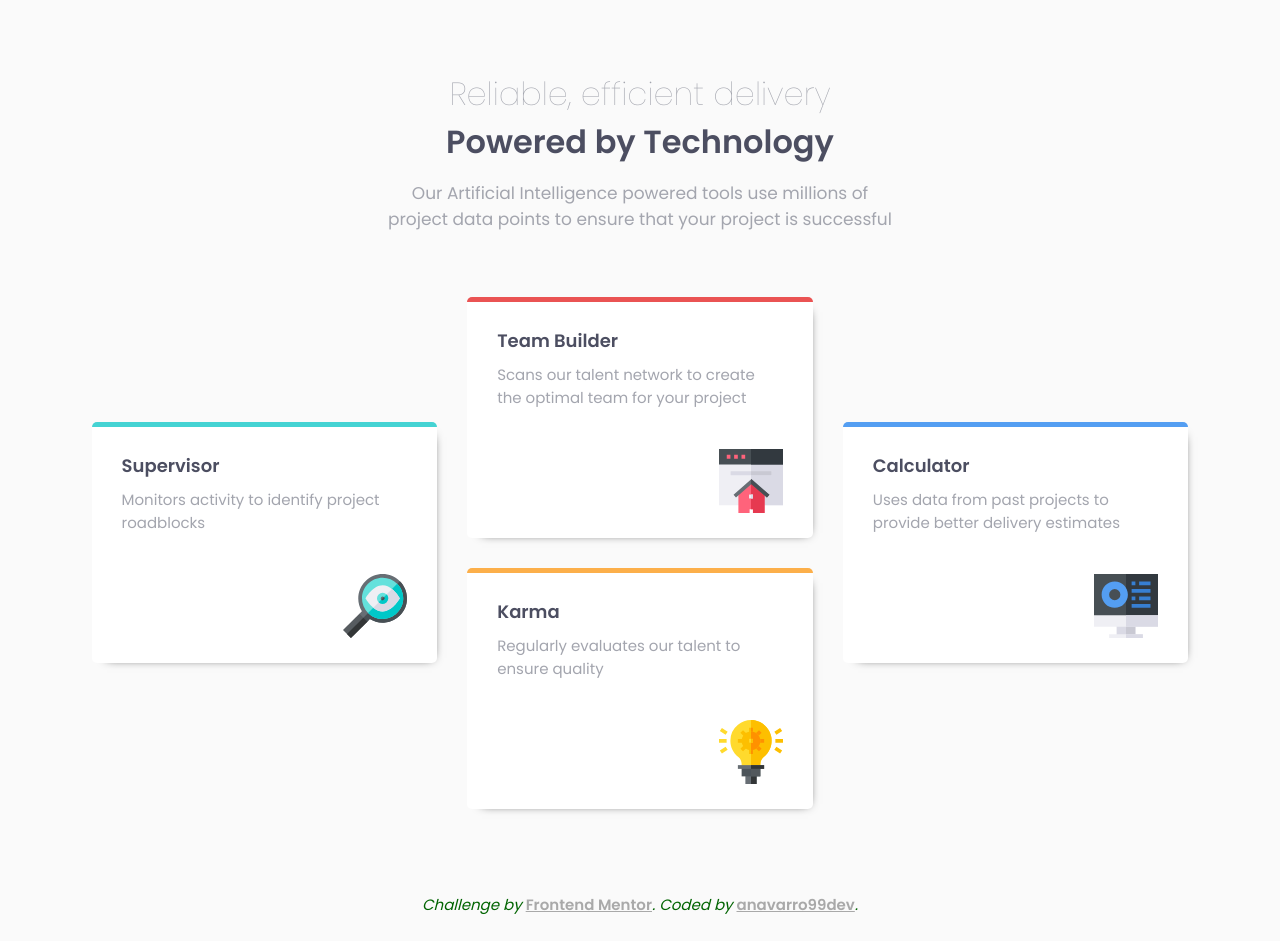
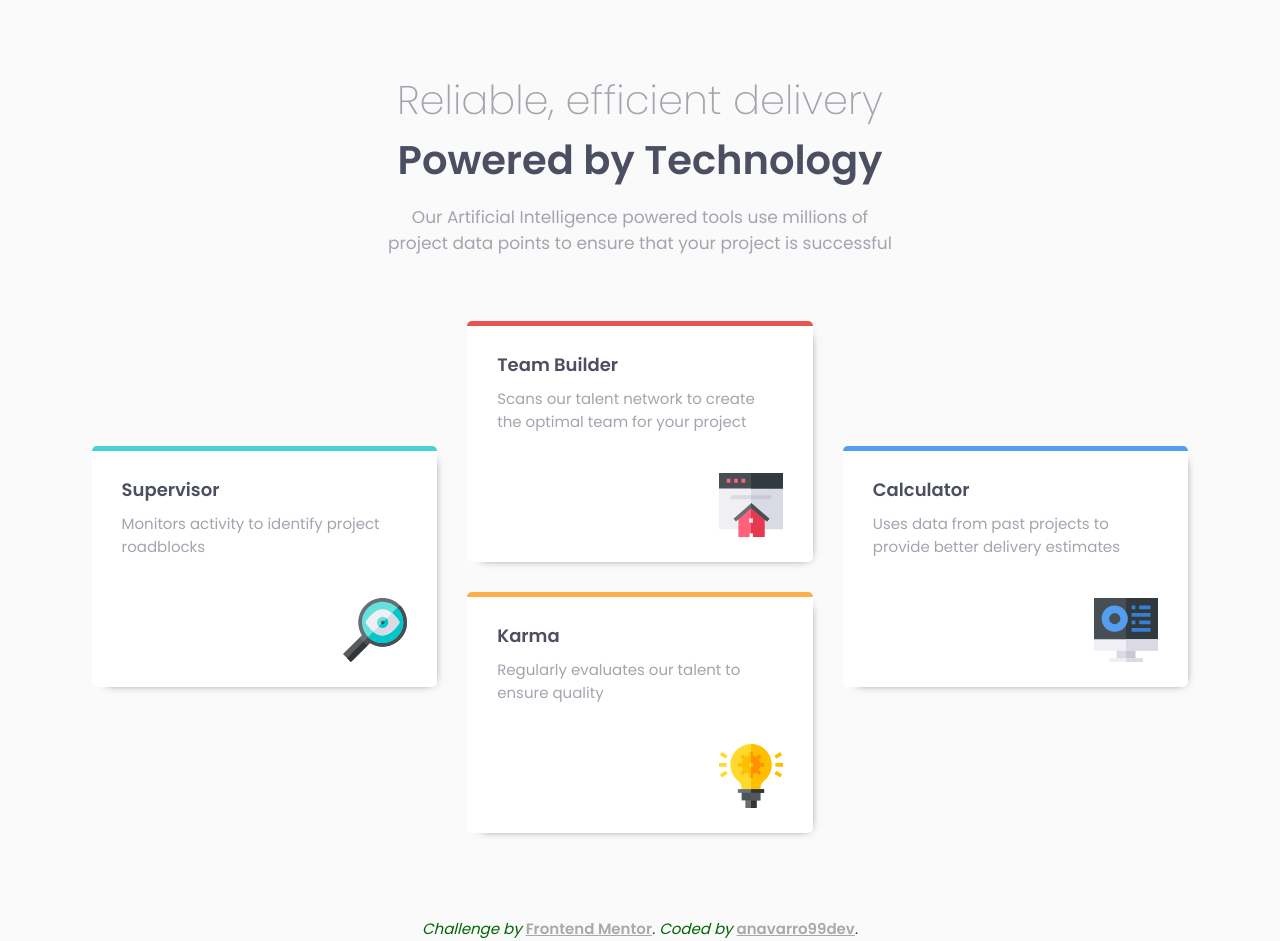
Before and after one commit to anavarro99dev/frontmentor6, a plain HTML site: page index.html in a window 1280 px wide. Before the commit the page ends 917 px from the top, so only its background shows below. Drawn offline with Linux system fonts and the light colour scheme.

Commit message:
detalles finales del commit anterior

```diff
--- a/estilos/estilos.scss
+++ b/estilos/estilos.scss
@@ -35,8 +35,8 @@ main {
   section#head {
     text-align: center;
     h1 {
-      font-weight: lighter;
-      font-size: xx-large;
+      font-weight: 200;
+      font-size: rem(40px);
       &:last-of-type {
         color: $Very_Dark_Blue;
         font-weight: 800;
```
Also changed, not shown: estilos/estilos.css, 1 other file.
